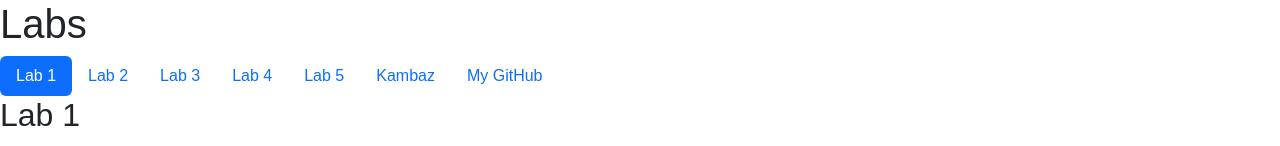
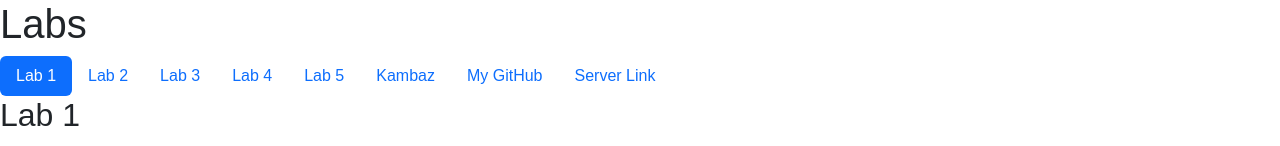
Before and after one commit to surenderpsm/kambaz-react-web-app, a React (Vite) app: page /#/Labs/Lab1 in a window 1280 px wide. Shown: the top 146 px of the page. Built offline with nearby package versions, Linux system fonts and the light colour scheme; no server answers.

Commit message:
a4 redux

```diff
--- a/src/Labs/TOC.tsx
+++ b/src/Labs/TOC.tsx
@@ -16,7 +16,8 @@
             <Nav.Item> <Nav.Link as={Link} to="/Labs/Lab5" id="wd-a3"
                                  active={pathname.includes("Lab5")}> Lab 5 </Nav.Link> </Nav.Item>
             <Nav.Item> <Nav.Link as={Link} to="/Kambaz" id="wd-a3"> Kambaz </Nav.Link> </Nav.Item>
-            <Nav.Item> <Nav.Link href="https://github.com/dheeraj-creddy" target="_blank"> My GitHub </Nav.Link> </Nav.Item>
+            <Nav.Item> <Nav.Link href="https://github.com/surenderpsm" target="_blank"> My GitHub </Nav.Link> </Nav.Item>
+          <Nav.Item> <Nav.Link href="https://github.com/surenderpsm/kambaz-node-server-app" target="_blank">Server Link</Nav.Link> </Nav.Item>
         </Nav>
     );
 }
```
